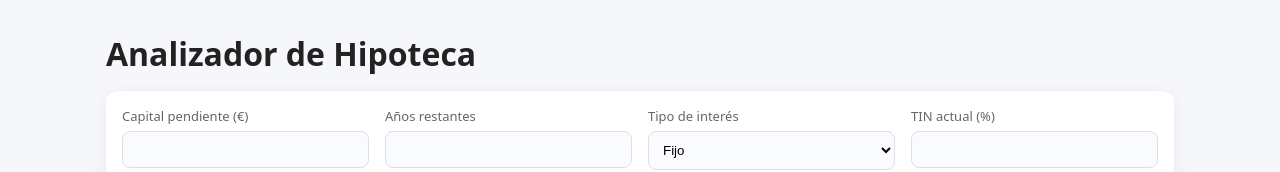
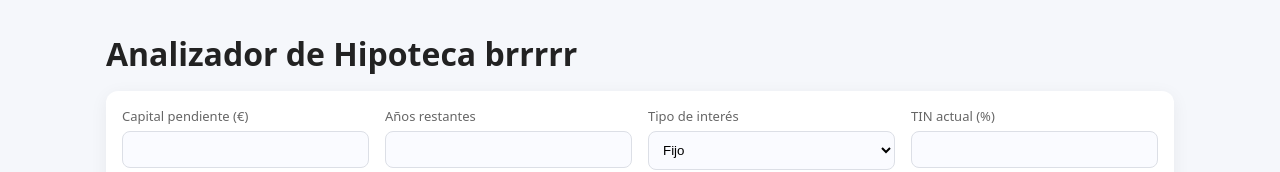
Before and after one commit to bittordani/HipotecAssist, a plain HTML site: page frontend/web/index.html in a window 1280 px wide. Shown: the top 172 px of the page. Drawn offline with Linux system fonts and the light colour scheme.

```diff
--- a/frontend/web/index.html
+++ b/frontend/web/index.html
@@ -7,7 +7,7 @@
 </head>
 <body>
   <div class="container">
-    <h1>Analizador de Hipoteca</h1>
+    <h1>Analizador de Hipoteca brrrrr</h1>
 
     <form id="form-analisis">
       <div class="grid">
```
